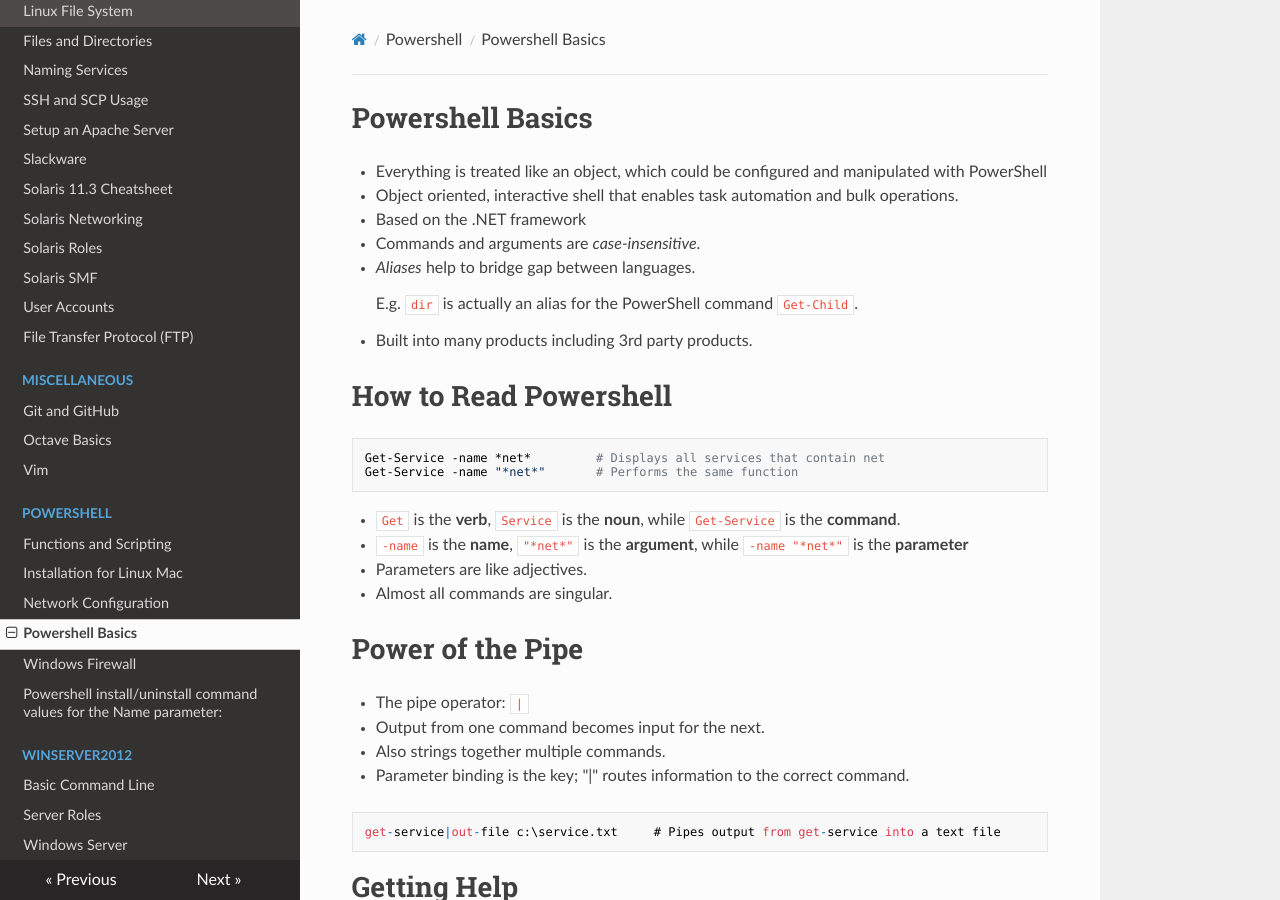
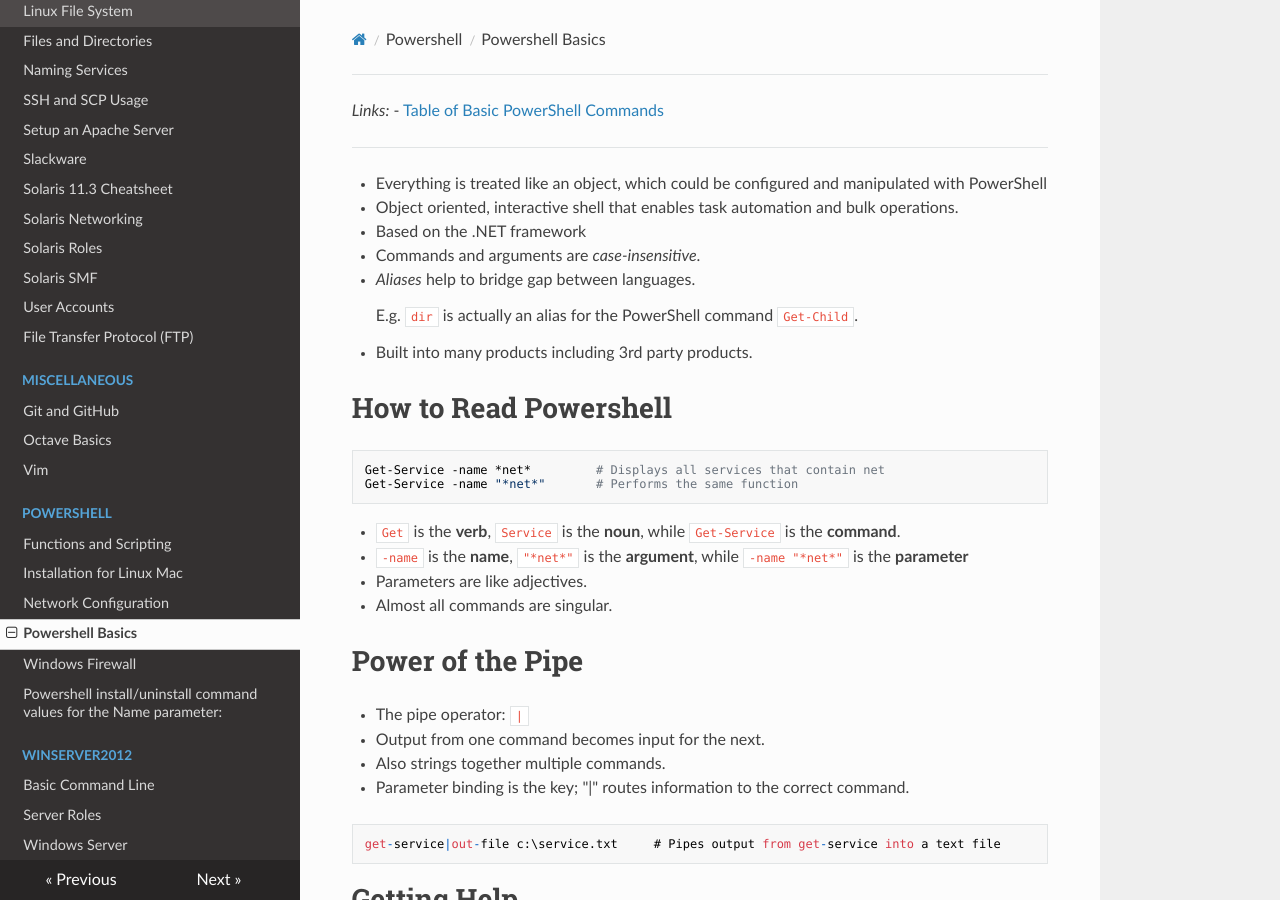
Before and after one commit to dotneko/dev-sysadmin, an MkDocs documentation site: the page built from docs/Powershell/Powershell_Basics.md, in a window 1280 px wide and 900 px high. Built offline with MkDocs 1.6.1, drawn with Linux system fonts in a browser that asks for light colours; nearby versions of some CDN libraries.

Commit message:
Powershell: add links

```diff
--- a/docs/Powershell/Powershell_Basics.md
+++ b/docs/Powershell/Powershell_Basics.md
@@ -1,6 +1,7 @@
-Powershell Basics
-=================
+*Links:*
+- [Table of Basic PowerShell Commands](https://blogs.technet.microsoft.com/heyscriptingguy/2015/06/11/table-of-basic-powershell-commands/)
 
+---
 - Everything is treated like an object, which could be configured and manipulated with PowerShell
 - Object oriented, interactive shell that enables task automation and bulk operations.
 - Based on the .NET framework
```
